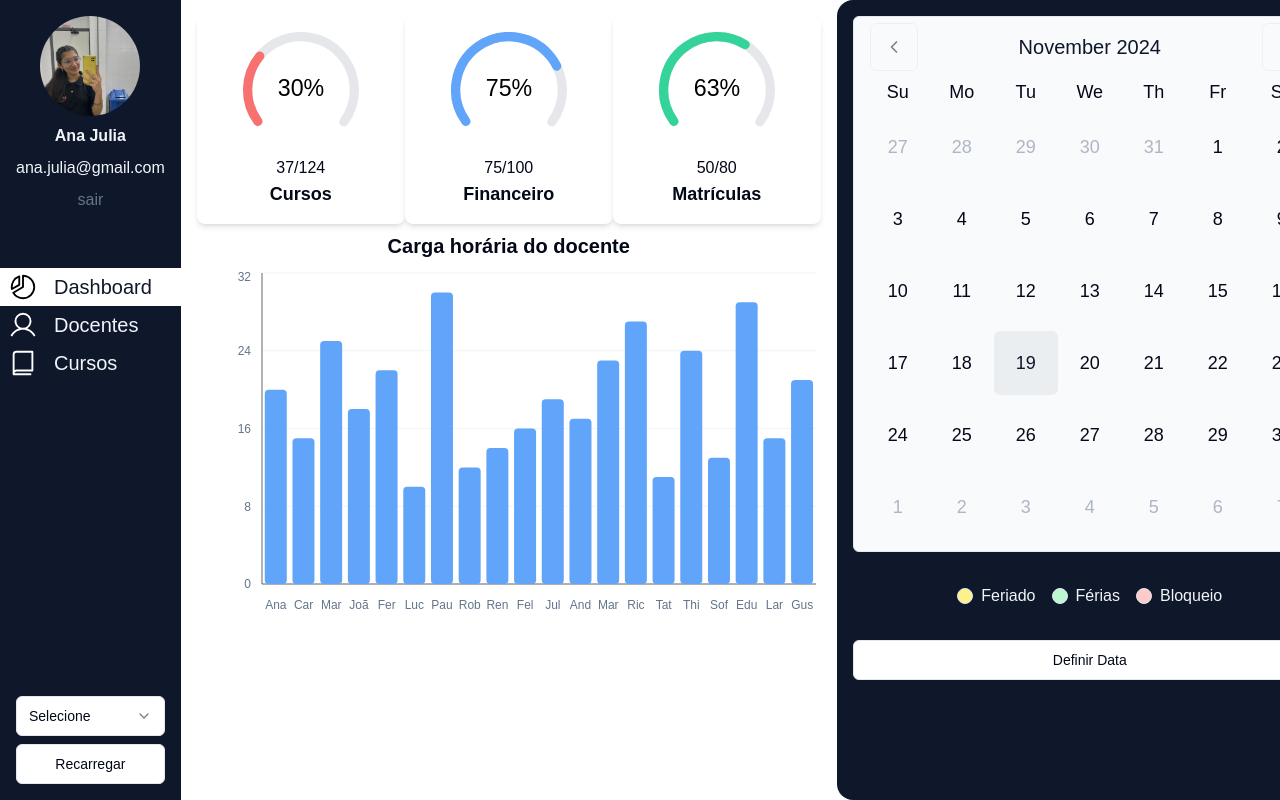
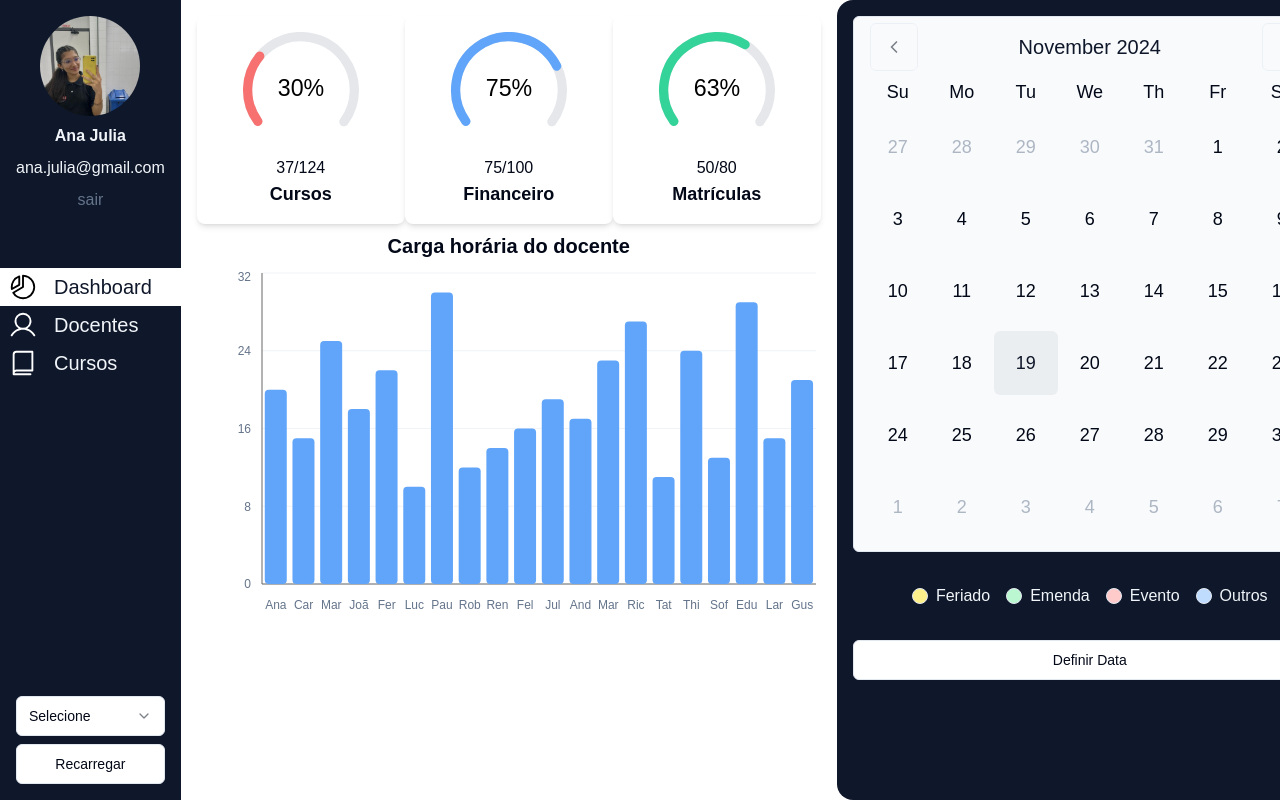
Before and after one commit to Gestao-FIC/ads_projeto_gestao_fic, a Next.js app in the folder frontend/: page / in a window 1280 px wide. Shown: the top 800 px of the page. Built offline with nearby package versions, Linux system fonts and the light colour scheme.

Commit message:
refactor: changed the calendar captions

```diff
--- a/frontend/components/DashCalendar.tsx
+++ b/frontend/components/DashCalendar.tsx
@@ -12,11 +12,14 @@ export default function DashCalendar() {
     holiday: events
       .filter((event) => event.type === "holiday")
       .map((event) => event.date),
-    vacation: events
-      .filter((event) => event.type === "vacation")
+    amend: events
+      .filter((event) => event.type === "amend")
       .map((event) => event.date),
-    blockage: events
-      .filter((event) => event.type === "blockage")
+    event: events
+      .filter((event) => event.type === "event")
+      .map((event) => event.date),
+    others: events
+      .filter((event) => event.type === "others")
       .map((event) => event.date),
   };
 
@@ -31,8 +34,9 @@ export default function DashCalendar() {
         modifiers={modifiers}
         modifiersClassNames={{
           holiday: "bg-yellow-200 text-black",
-          vacation: "bg-green-200 text-black",
-          blockage: "bg-red-200 text-black",
+          event: "bg-green-200 text-black",
+          other: "bg-red-200 text-black",
+          amend: "bg-blue-200 text-black",
         }}
       />
 
@@ -43,11 +47,15 @@ export default function DashCalendar() {
         </div>
         <div className="flex items-center gap-2">
           <span className="w-4 h-4 rounded-full bg-green-200 border"></span>
-          <span className="text-secondary">Férias</span>
+          <span className="text-secondary">Emenda</span>
         </div>
         <div className="flex items-center gap-2">
           <span className="w-4 h-4 rounded-full bg-red-200 border"></span>
-          <span className="text-secondary">Bloqueio</span>
+          <span className="text-secondary">Evento</span>
+        </div>
+        <div className="flex items-center gap-2">
+          <span className="w-4 h-4 rounded-full bg-blue-200 border"></span>
+          <span className="text-secondary">Outros</span>
         </div>
       </div>
 
--- a/frontend/mocks/mock.ts
+++ b/frontend/mocks/mock.ts
@@ -102,7 +102,7 @@ export const gaugeData = [
   },
 ];
 
-type EventType = "holiday" | "vacation" | "blockage";
+type EventType = "holiday" | "event" | "others" | "amend";
 
 interface CalendarEvent {
   date: Date;
@@ -111,14 +111,6 @@ interface CalendarEvent {
 
 export const events: CalendarEvent[] = [
   { date: new Date(2024, 0, 1), type: "holiday" },
-  { date: new Date(2024, 0, 15), type: "vacation" },
-  { date: new Date(2024, 0, 31), type: "blockage" },
-  { date: new Date(2024, 1, 10), type: "holiday" },
-  { date: new Date(2024, 1, 20), type: "vacation" },
-  { date: new Date(2024, 1, 28), type: "blockage" },
-  { date: new Date(2024, 2, 5), type: "holiday" },
-  { date: new Date(2024, 2, 15), type: "vacation" },
-  { date: new Date(2024, 2, 25), type: "blockage" },
 ];
 
 export type CoursesType = {
```
